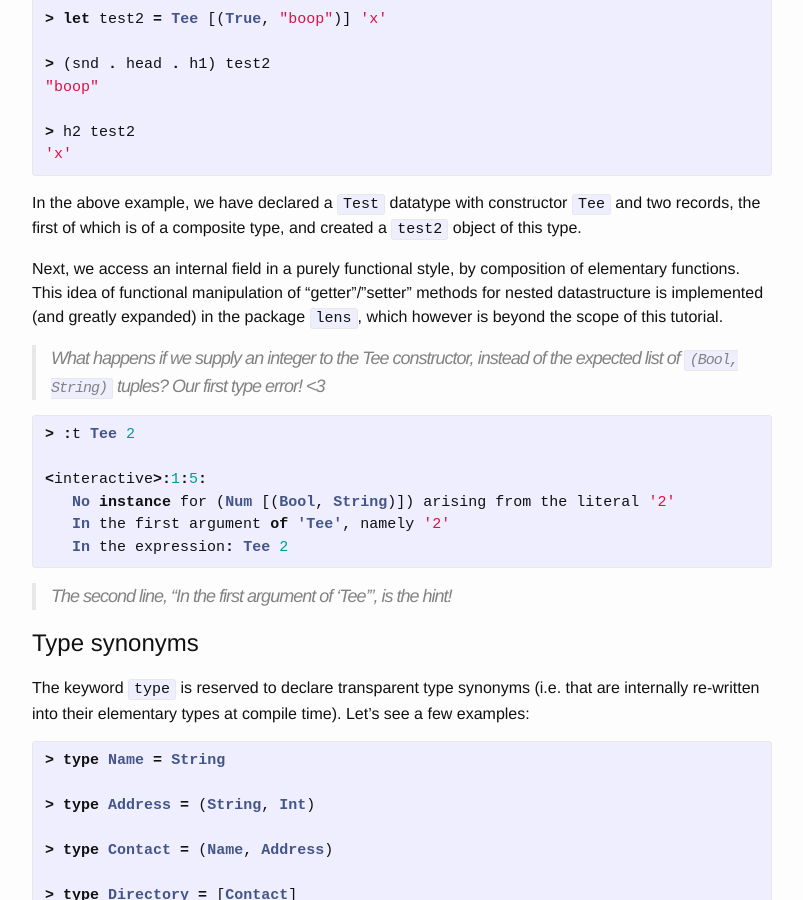
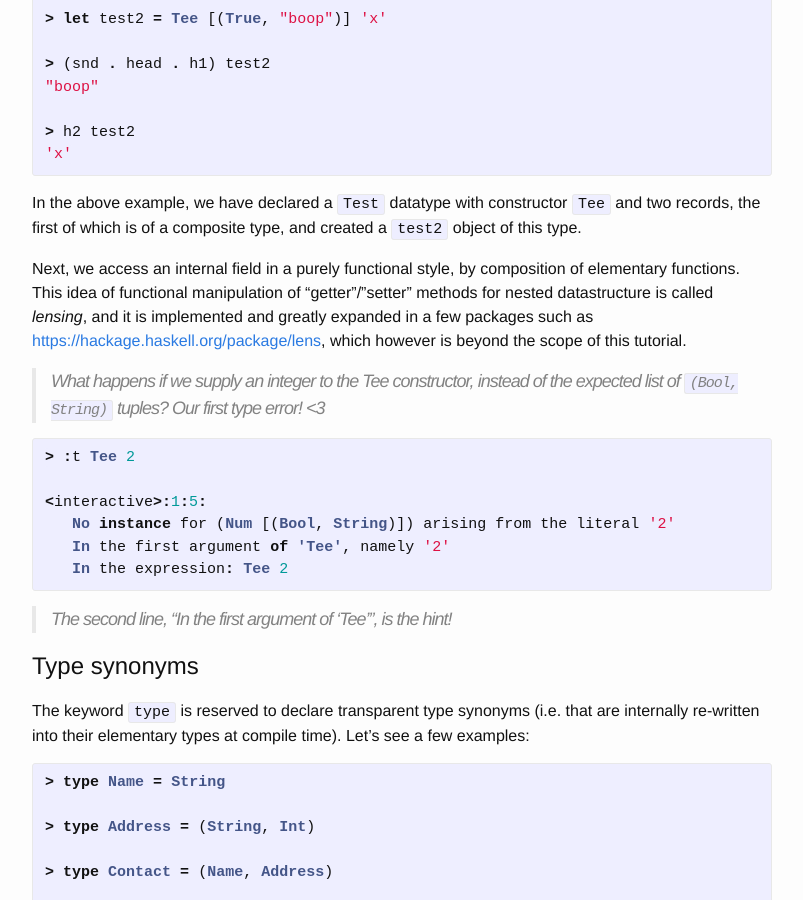
Before and after one commit to ocramz/ocramz.github.io, a Jekyll site: the page built from _posts/2015-08-21-haskell-tut-v1.markdown, in a window 1280 px wide and 900 px high, scrolled down 14614 px. Shown: the whole window, without its empty margins (238-1041 px from the left). Built offline with Jekyll 4.4.1, drawn with Linux system fonts in a browser that asks for light colours; Markdown is read by kramdown in place of the engine named in the settings; formulas are drawn with MathJax 3.

Commit message:
blog update

```diff
--- a/_posts/2015-08-21-haskell-tut-v1.markdown
+++ b/_posts/2015-08-21-haskell-tut-v1.markdown
@@ -638,7 +638,7 @@ Tee :: [(Bool, String)] -> Char -> Test
 
 In the above example, we have declared a `Test` datatype with constructor `Tee` and two records, the first of which is of a composite type, and created a `test2` object of this type.
 
-Next, we access an internal field in a purely functional style, by composition of elementary functions. This idea of functional manipulation of "getter"/"setter" methods for nested datastructure is implemented (and greatly expanded) in the package `lens`, which however is beyond the scope of this tutorial.
+Next, we access an internal field in a purely functional style, by composition of elementary functions. This idea of functional manipulation of "getter"/"setter" methods for nested datastructure is called _lensing_, and it is implemented and greatly expanded in a few packages such as [https://hackage.haskell.org/package/lens](lens), which however is beyond the scope of this tutorial.
 
 > What happens if we supply an integer to the Tee constructor, instead of the expected list of `(Bool, String)` tuples? Our first type error! <3
 
```
Also changed, not shown: 2 other files.
